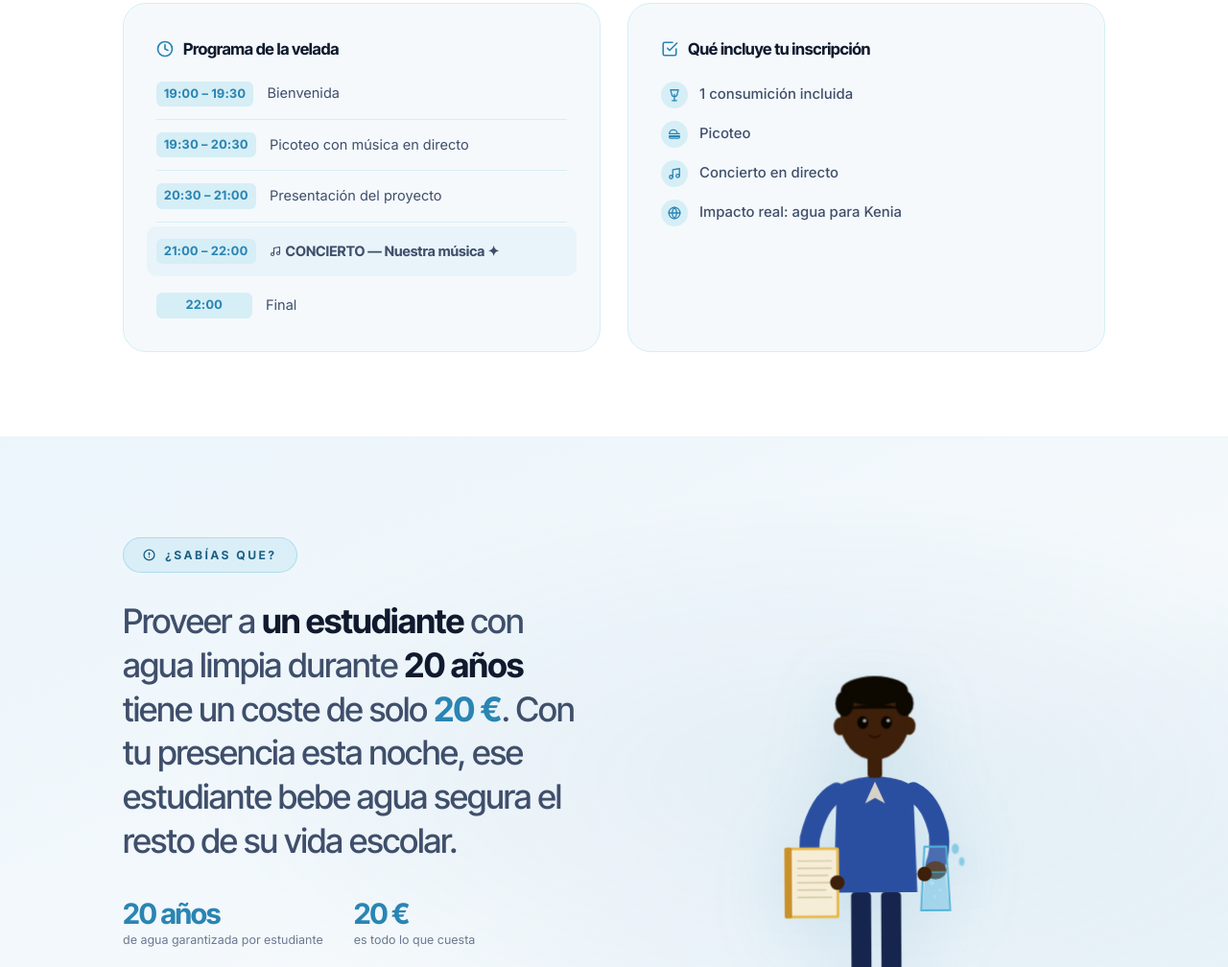
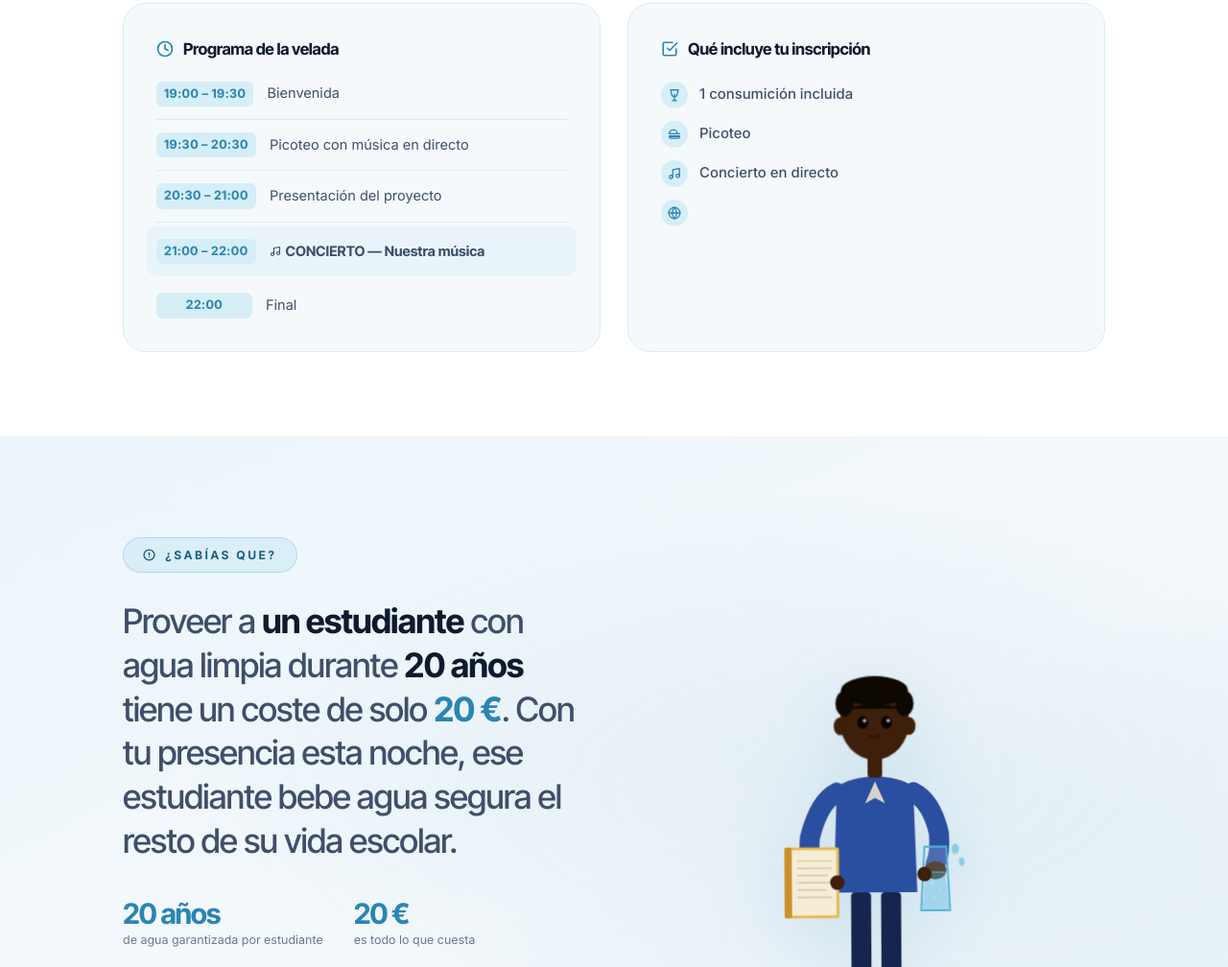
Before and after one commit to vitalquaproject/vitalquaproject, a website: page show.html in a window 1280 px wide. Shown: the part 1377-2385 px from the top of the page at 96% size. Drawn offline with Linux system fonts and the light colour scheme; no server answers.

Commit message:
Update show.html

```diff
--- a/show.html
+++ b/show.html
@@ -1471,7 +1471,7 @@
               <span class="schedule-time schedule-time--concert">21:00 – 22:00</span>
               <span class="schedule-desc schedule-desc--concert">
                 <svg width="12" height="12" viewBox="0 0 24 24" fill="none" stroke="currentColor" stroke-width="2.2" stroke-linecap="round" stroke-linejoin="round" aria-hidden="true" style="flex-shrink:0;margin-right:5px;vertical-align:middle"><path d="M9 18V5l12-2v13"/><circle cx="6" cy="18" r="3"/><circle cx="18" cy="16" r="3"/></svg>
-                CONCIERTO — Nuestra música ✦
+                CONCIERTO — Nuestra música
               </span>
             </li>
             <li class="schedule-item">
@@ -1520,7 +1520,6 @@
                   <circle cx="12" cy="12" r="10"/><line x1="2" y1="12" x2="22" y2="12"/><path d="M12 2a15.3 15.3 0 0 1 4 10 15.3 15.3 0 0 1-4 10 15.3 15.3 0 0 1-4-10 15.3 15.3 0 0 1 4-10z"/>
                 </svg>
               </span>
-              Impacto real: agua para Kenia
             </li>
           </ul>
         </div>
```
